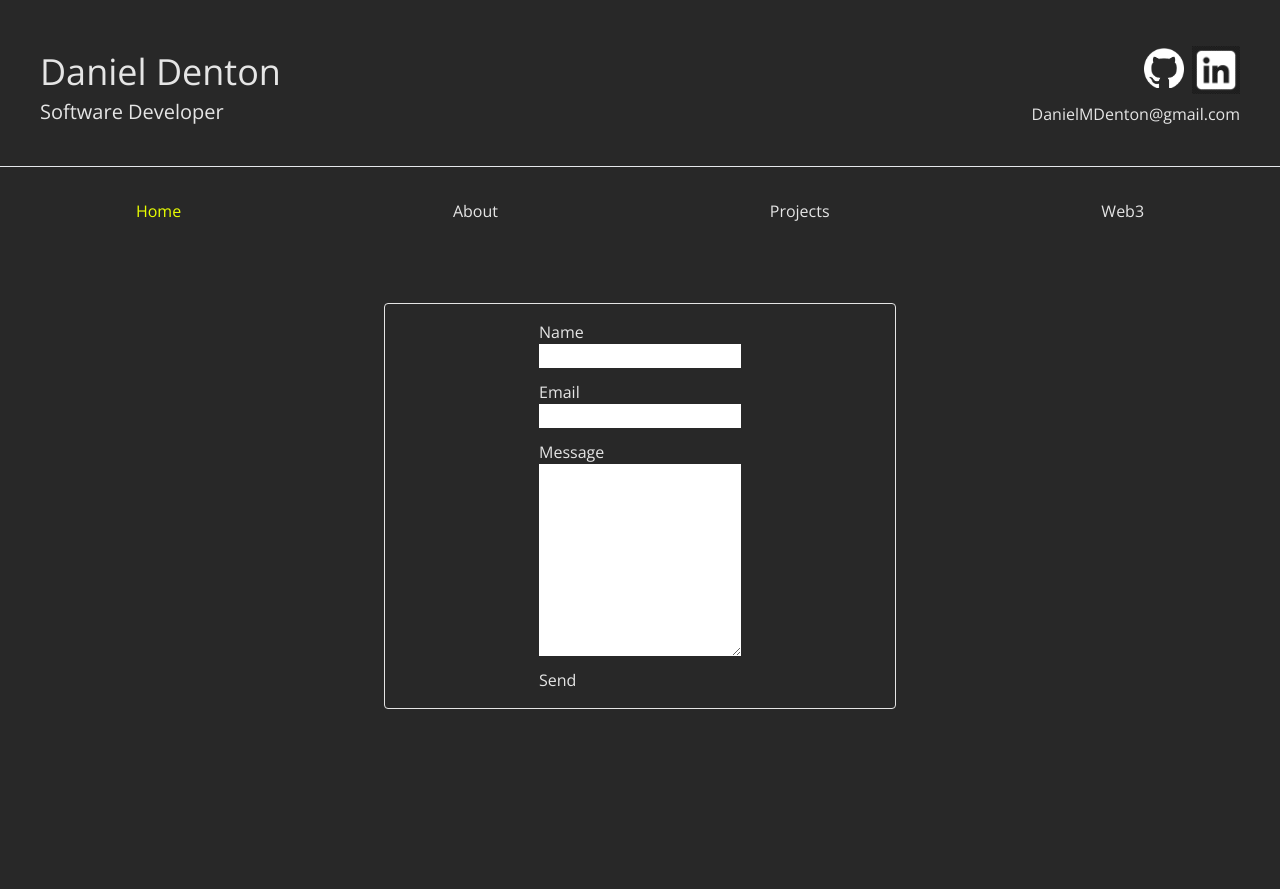
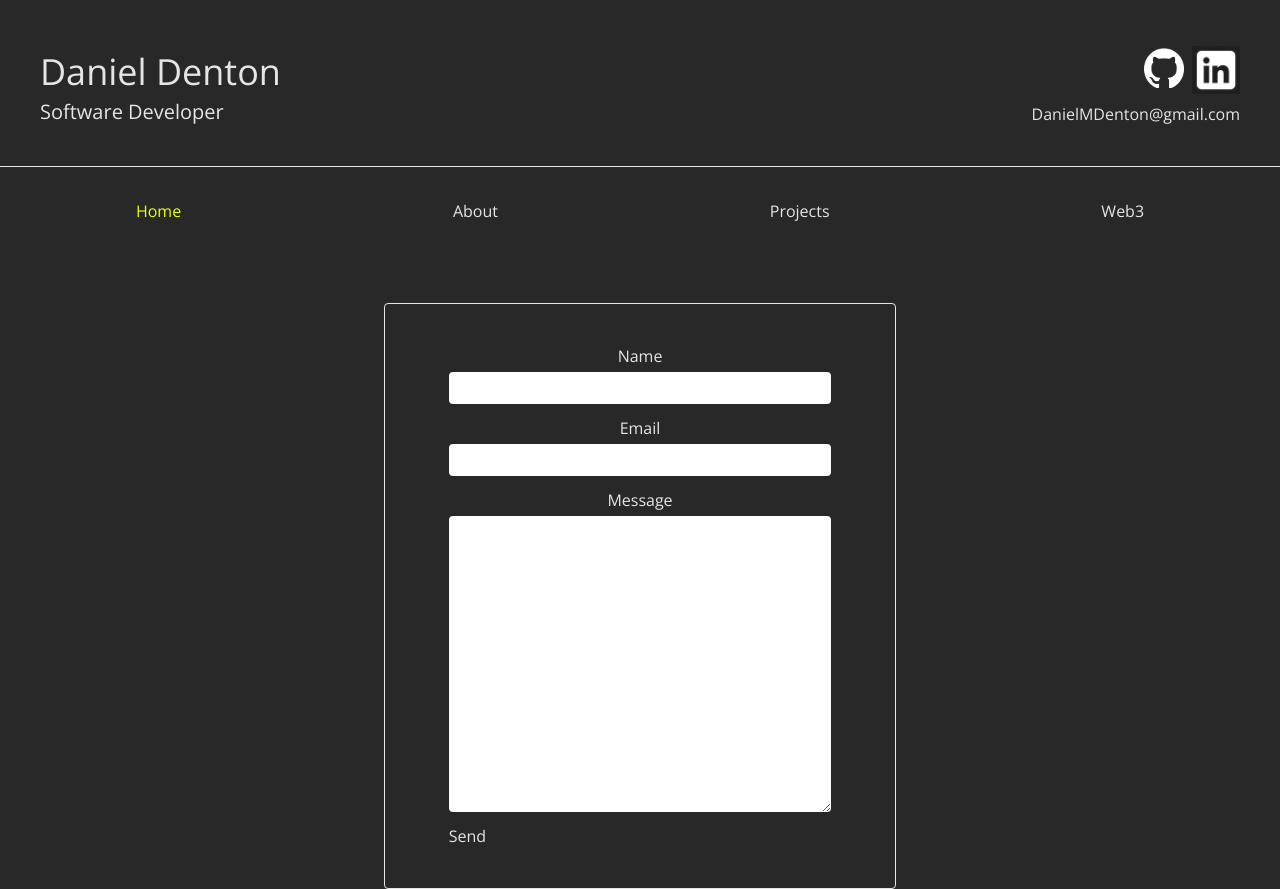
Before and after one commit to danieldenton/next-portfolio, a Next.js app: page / in a window 1280 px wide. Before the commit the page ends 800 px from the top, so only its background shows below. Built offline with nearby package versions, Linux system fonts and the light colour scheme.

Commit message:
uninstalled dependencies

```diff
--- a/package.json
+++ b/package.json
@@ -9,8 +9,6 @@
     "lint": "next lint"
   },
   "dependencies": {
-    "@emailjs/browser": "^4.4.1",
-    "@fortawesome/fontawesome-svg-core": "^6.6.0",
     "bootstrap": "^5.3.3",
     "clsx": "^2.1.1",
     "next": "14.2.5",
--- a/src/app/ui/contact-form.tsx
+++ b/src/app/ui/contact-form.tsx
@@ -1,27 +1,21 @@
 "use client";
-import React, { useState } from "react";
+import React, { useState, useRef } from "react";
 import emailjs from "@emailjs/browser";
 import Card from "react-bootstrap/Card";
 import Form from "react-bootstrap/Form";
 import Button from "react-bootstrap/Button";
 
 export default function ContactForm() {
-  const [message, setMessage] = useState("");
-  const [name, setName] = useState("");
-  const [email, setEmail] = useState("");
   const [messageSent, setMessageSent] = useState(false);
+  const form = useRef()
 
-  const sendEmail = (e: any) => {
+  const sendEmail = (e: React.FormEvent<HTMLFormElement>) => {
     e.preventDefault();
+
     emailjs
-      .sendForm(
-        "service_rj9lbxe",
-        "template_5tdcrwf",
-        `name: ${name}, email: ${email}, message: ${message}`,
-        {
-          publicKey: "tkNcmbiASi0TUZpR7",
-        }
-      )
+      .sendForm("service_rj9lbxe", "template_5tdcrwf", form.current, {
+        publicKey: "tkNcmbiASi0TUZpR7",
+      })
       .then(
         () => {
           setMessageSent(true);
@@ -34,22 +28,22 @@ export default function ContactForm() {
   };
 
   return (
-    <Card className=" flex justify-center align-center mx-auto border border-white p-4 rounded p-20 mt-20 w-2/5">
+    <Card className=" flex justify-center align-center mx-auto border border-white py-10 rounded mt-20 w-2/5">
       {messageSent ? (
         <div>
           <p>Message Sent!</p>
         </div>
       ) : (
-        <Form onSubmit={sendEmail} className="">
-          <Form.Group className="mb-3 flex flex-col" controlId="exampleForm.ControlInput1">
-            <Form.Label>Name</Form.Label>
+        <Form onSubmit={sendEmail} ref={form} className="w-3/4">
+          <Form.Group
+            className="mb-3 flex flex-col"
+            controlId="exampleForm.ControlInput1"
+          >
+            <Form.Label className="mb-1 flex justify-center">Name</Form.Label>
             <Form.Control
               type="text"
               name="name"
-              className=""
-              onChange={(e) => {
-                setName(e.target.value);
-              }}
+              className="rounded text-black focus:outline-none p-1"
             />
           </Form.Group>
 
@@ -57,26 +51,27 @@ export default function ContactForm() {
             className="mb-3 flex flex-col"
             controlId="exampleForm.ControlInput1"
           >
-            <Form.Label>
-              Email
-            </Form.Label>
+            <Form.Label className="mb-1 flex justify-center">Email</Form.Label>
             <Form.Control
               type="email"
               name="email"
-              className=""
-              onChange={(e) => setEmail(e.target.value)}
+              className="rounded text-black focus:outline-none p-1"
             />
           </Form.Group>
 
-          <Form.Group className="mb-3 flex flex-col" controlId="exampleForm.ControlTextarea1">
-            <Form.Label>Message</Form.Label>
+          <Form.Group
+            className="mb-3 flex flex-col justify-center"
+            controlId="exampleForm.ControlTextarea1"
+          >
+            <Form.Label className="mb-1 flex justify-center">
+              Message
+            </Form.Label>
             <Form.Control
               type="text"
               name="message"
               as="textarea"
-              rows={8}
-              className=""
-              onChange={(e) => setMessage(e.target.value)}
+              rows={12}
+              className="rounded text-black focus:outline-none p-1"
             />
           </Form.Group>
 
```
Also changed, not shown: 1 other file (tests, documents, lock files or other folders).
